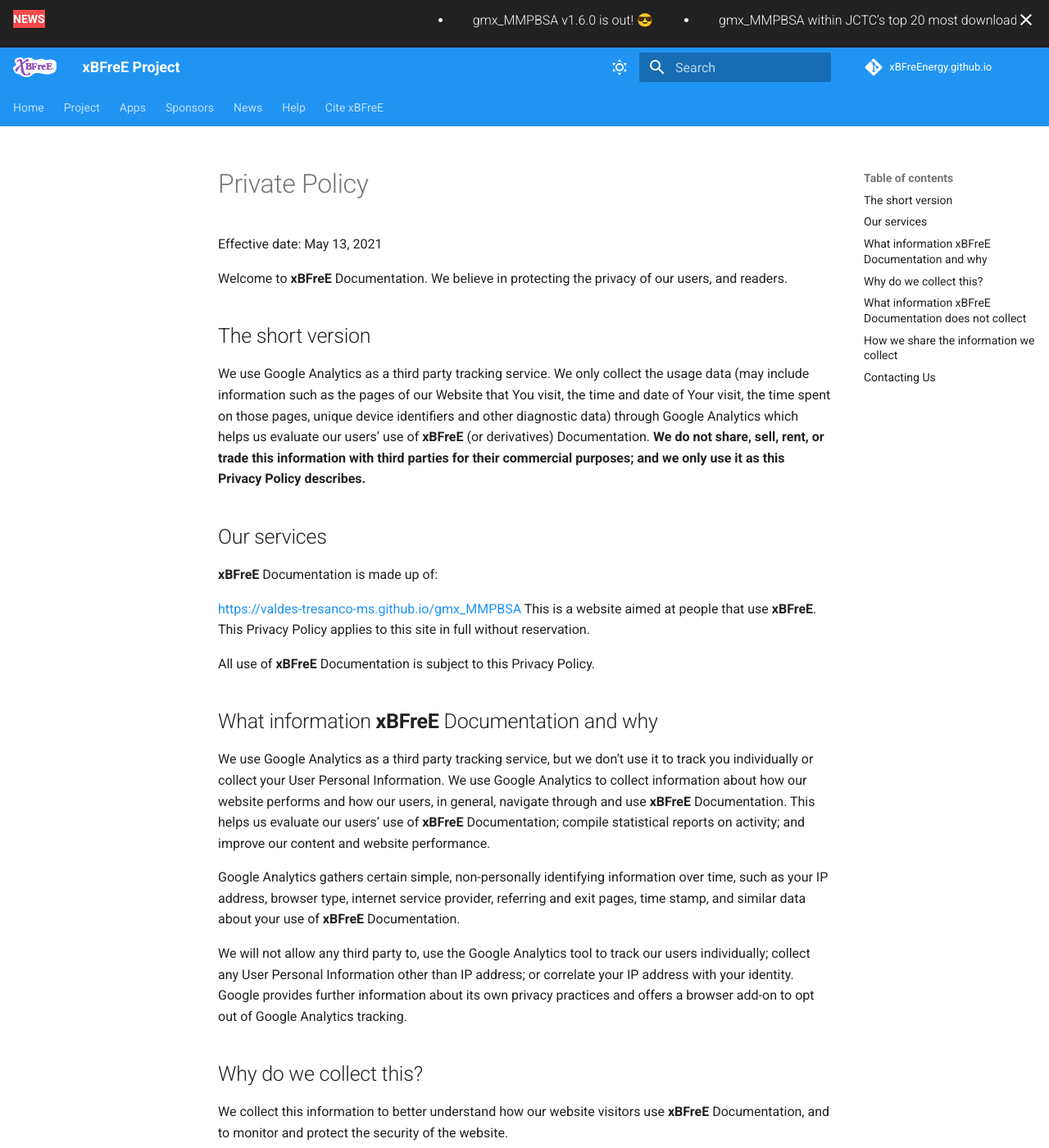
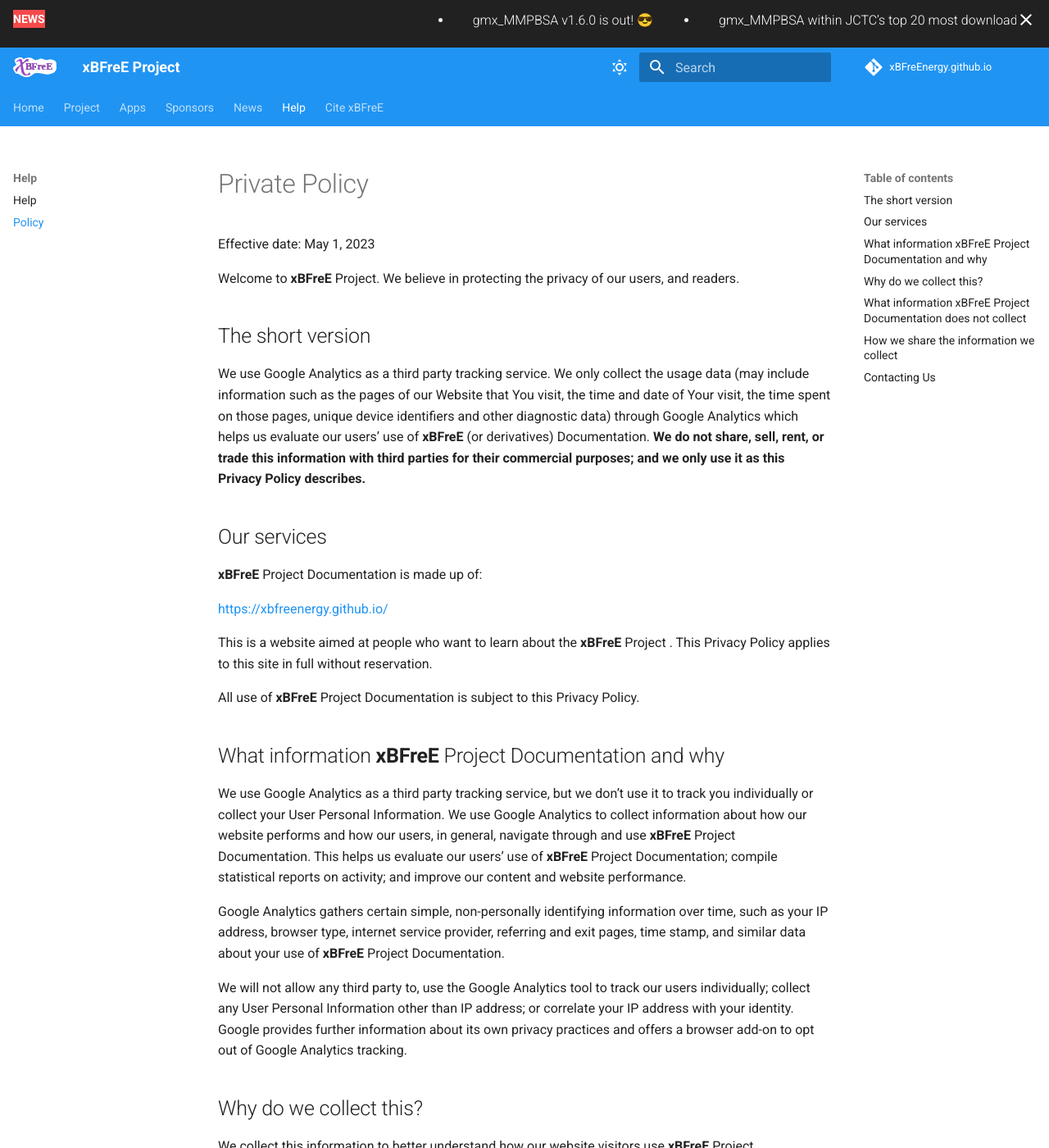
Before and after one commit to xBFreEnergy/xBFreEnergy.github.io, an MkDocs documentation site: the page built from docs/help/private_policy.md, in a window 1280 px wide and 1400 px high. Shown: the whole window at 82% size. Built offline with MkDocs 1.6.1 and Material for MkDocs 9.7.7, drawn with Linux system fonts in a browser that asks for light colours; some of the changed text lies outside the part shown.

Commit message:
fixed help

```diff
--- a/docs/private_policy.md
+++ b/docs/help/private_policy.md
@@ -5,9 +5,9 @@
 
 # Private Policy
 
-Effective date: May 13, 2021
+Effective date: May 1, 2023
 
-Welcome to **xBFreE** Documentation. We believe in protecting the privacy of our users, and readers.
+Welcome to **xBFreE** Project. We believe in protecting the privacy of our users, and readers.
 
 ## The short version
 We use Google Analytics as a third party tracking service. We only collect the usage data (may include information
@@ -17,34 +17,35 @@
 for their commercial purposes; and we only use it as this Privacy Policy describes.**
 
 ## Our services
-**xBFreE** Documentation is made up of:
+**xBFreE** Project Documentation is made up of:
 
-https://valdes-tresanco-ms.github.io/gmx_MMPBSA
-This is a website aimed at people that use **xBFreE**. This Privacy Policy applies to this site in full without
-reservation.
+https://xbfreenergy.github.io/
 
-All use of **xBFreE** Documentation is subject to this Privacy Policy.
+This is a website aimed at people who want to learn about the **xBFreE** Project . This Privacy Policy applies to
+this site in full without reservation.
 
-## What information **xBFreE** Documentation and why
+All use of **xBFreE** Project Documentation is subject to this Privacy Policy.
+
+## What information **xBFreE** Project Documentation and why
 
 We use Google Analytics as a third party tracking service, but we don’t use it to track you individually or collect
 your User Personal Information. We use Google Analytics to collect information about how our website performs and
-how our users, in general, navigate through and use **xBFreE** Documentation. This helps us evaluate our users’ use of
-**xBFreE** Documentation; compile statistical reports on activity; and improve our content and website performance.
+how our users, in general, navigate through and use **xBFreE** Project Documentation. This helps us evaluate our users’ use of
+**xBFreE** Project Documentation; compile statistical reports on activity; and improve our content and website performance.
 
 Google Analytics gathers certain simple, non-personally identifying information over time, such as your IP address,
 browser type, internet service provider, referring and exit pages, time stamp, and similar data about your use of
-**xBFreE** Documentation.
+**xBFreE** Project Documentation.
 
 We will not allow any third party to, use the Google Analytics tool to track our users individually; collect any
 User Personal Information other than IP address; or correlate your IP address with your identity. Google provides
 further information about its own privacy practices and offers a browser add-on to opt out of Google Analytics tracking.
 
 ## Why do we collect this?
-We collect this information to better understand how our website visitors use **xBFreE** Documentation, and to monitor
+We collect this information to better understand how our website visitors use **xBFreE** Project Documentation, and to monitor
 and protect the security of the website.
 
-## What information **xBFreE** Documentation does not collect
+## What information **xBFreE** Project Documentation does not collect
 We do not intentionally collect sensitive personal information, such as social security numbers, genetic data,
 health information, or religious information.
 
--- a/mkdocs.yml
+++ b/mkdocs.yml
@@ -185,7 +185,9 @@
   - Sponsors: sponsor/index.md
   - News:
       - News: news/index.md
-  - Help: help.md
+  - Help:
+    - Help: help/help.md
+    - Policy: help/private_policy.md
   - Cite xBFreE: cite_us.md
 
 extra_css:
```
Also changed, not shown: docs/help/help.md (renamed from docs/help.md).
